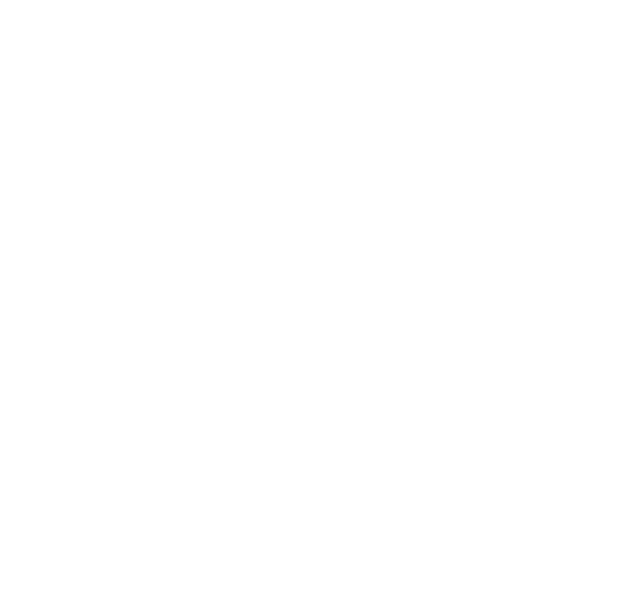
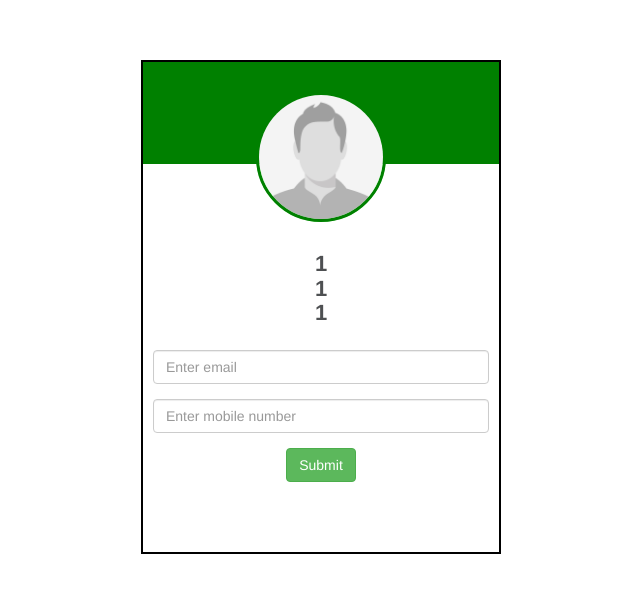
Before and after one commit to DeepakAtariya/TheScoree-Grade-Card-, an Angular app in the folder frontend-ignou/: page /user/profileSetup/1/1/1 in a window 1280 px wide. Before the commit this address led to /. Shown: the part 197-790 px from the top of the page, without its empty margins (319-959 px from the left). Built offline with nearby package versions, Linux system fonts and the light colour scheme.

Commit message:
background : not fixed

```diff
--- a/frontend-ignou/src/app/app.component.css
+++ b/frontend-ignou/src/app/app.component.css
@@ -20,3 +20,7 @@ a{
 a:hover{
     text-decoration: none;
 }
+
+body[_ngcontent-c0] {
+    background-color: yellow;
+  }
--- a/frontend-ignou/src/app/app.module.ts
+++ b/frontend-ignou/src/app/app.module.ts
@@ -16,7 +16,7 @@ import { FieldsService } from './fields/fields.service';
 
 const appRoutes : Routes = [
   {path : '', component : HeaderComponent},
-  {path :'user/profileSetup/:name/:enrollment', component : SetupProfileComponent},
+  {path :'user/profileSetup/:name/:enrollment/:program', component : SetupProfileComponent},
   // {path :'page1', component : HeaderComponent}
 ];
 
--- a/frontend-ignou/src/app/fields/fields.component.ts
+++ b/frontend-ignou/src/app/fields/fields.component.ts
@@ -60,9 +60,9 @@ export class FieldsComponent implements OnInit {
           AppComponent.onShowLoader(0);
           this.showData = this.data.name;
           if (this.showData != ""){
-            this.fieldService.onNavigate(true, this.data.name, this.data.enrollment);
+            this.fieldService.onNavigate(true, this.data.name, this.data.enrollment, this.data.program);
           }else{
-            this.fieldService.onNavigate(false,  this.data.name, this.data.enrollment);
+            this.fieldService.onNavigate(false,  this.data.name, this.data.enrollment, this.data.program);
           }
         },
         (error) => {
--- a/frontend-ignou/src/app/fields/fields.service.ts
+++ b/frontend-ignou/src/app/fields/fields.service.ts
@@ -11,9 +11,9 @@ export class FieldsService {
 
   }
 
-  onNavigate(decision : Boolean, name, enrollment) {
+  onNavigate(decision : Boolean, name, enrollment, program) {
     if(decision){
-      this.route.navigate(["user/profileSetup", name, enrollment]);
+      this.route.navigate(["user/profileSetup", name, enrollment, program]);
     }else{
       this.route.navigate([""]);
     }
--- a/frontend-ignou/src/app/header/header.component.html
+++ b/frontend-ignou/src/app/header/header.component.html
@@ -43,7 +43,6 @@
         <li><a href="#">Home</a></li>
         <li><a href="#">Guide</a></li>
         <li><a href="#">Contact</a></li>
-        <!-- <li><a href="#">P</a></li> -->
       </ul>
 </div>
 
--- a/frontend-ignou/src/app/setup-profile/setup-profile.component.html
+++ b/frontend-ignou/src/app/setup-profile/setup-profile.component.html
@@ -8,12 +8,12 @@
                             <img src="assets/images/1.jpg">
                         </div>
                         <div class="team-content">
-                            <h3 class="title">{{name}}<br>{{enrollment}}</h3>
+                            <h3 class="title">{{name}}<br>{{enrollment}}<br>{{program}}</h3>
                             <div class="form-group">
                                 <input type="text" class="form-control" id="email" placeholder="Enter email" name="email">
                             </div>
                             <div class="form-group">
-                                <input type="number" min="10" max="10" class="form-control" id="mobile" placeholder="Enter mobile number" name="mobile">
+                                <input type="text" class="form-control" id="mobile" placeholder="Enter mobile number" name="mobile">
                             </div>
                             <button type="submit" class="btn btn-success">Submit</button>
                         </div>
--- a/frontend-ignou/src/app/setup-profile/setup-profile.component.ts
+++ b/frontend-ignou/src/app/setup-profile/setup-profile.component.ts
@@ -11,6 +11,7 @@ export class SetupProfileComponent implements OnInit {
   name : string;
   enrollment : string;
   dataProvider : any;
+  program :string;
 
   constructor(private route: ActivatedRoute) { }
 
@@ -19,5 +20,6 @@ export class SetupProfileComponent implements OnInit {
     this.dataProvider = this.route.snapshot.params['name'];
     this.name = this.route.snapshot.params['name'];
     this.enrollment = this.route.snapshot.params['enrollment'];
+    this.program = this.route.snapshot.params['program'];
   }
 }
```
